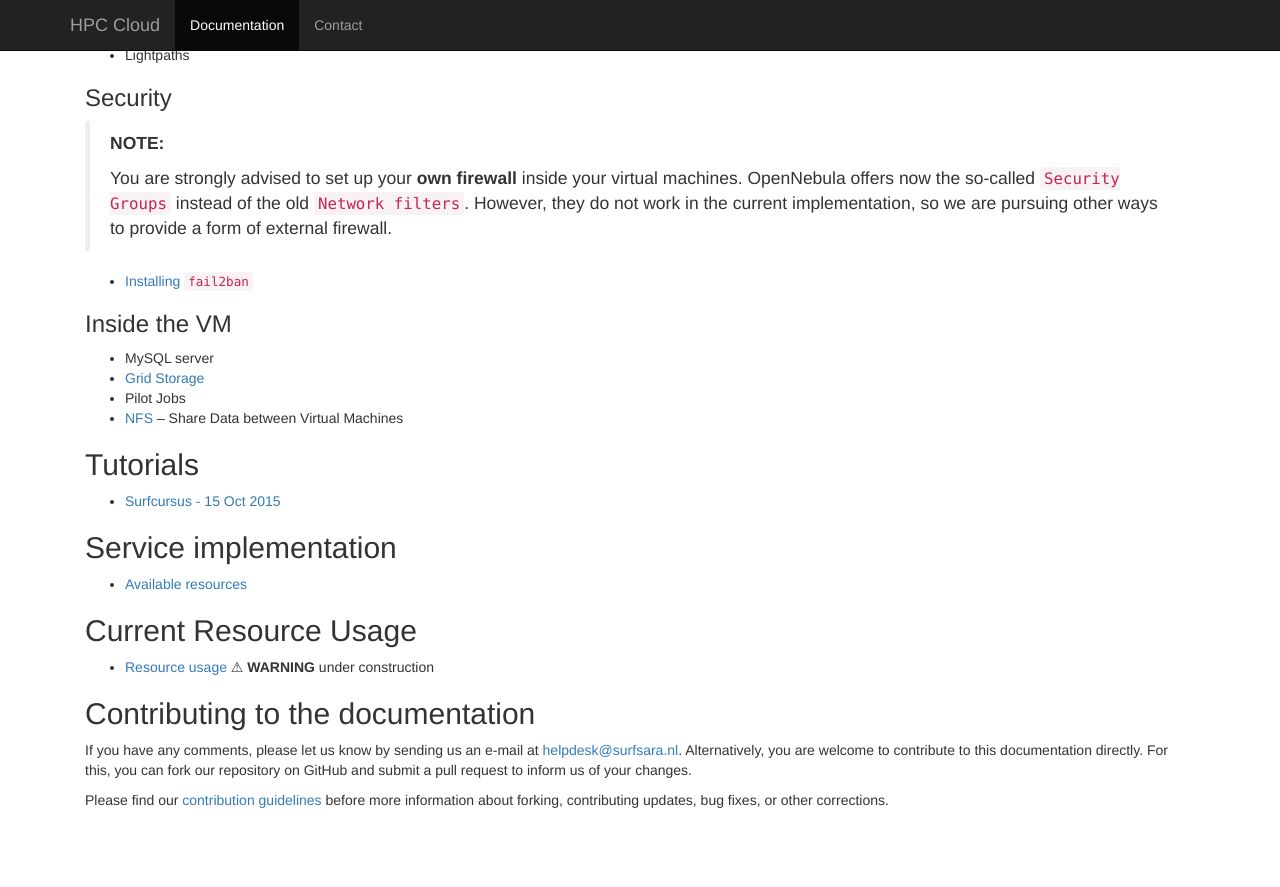
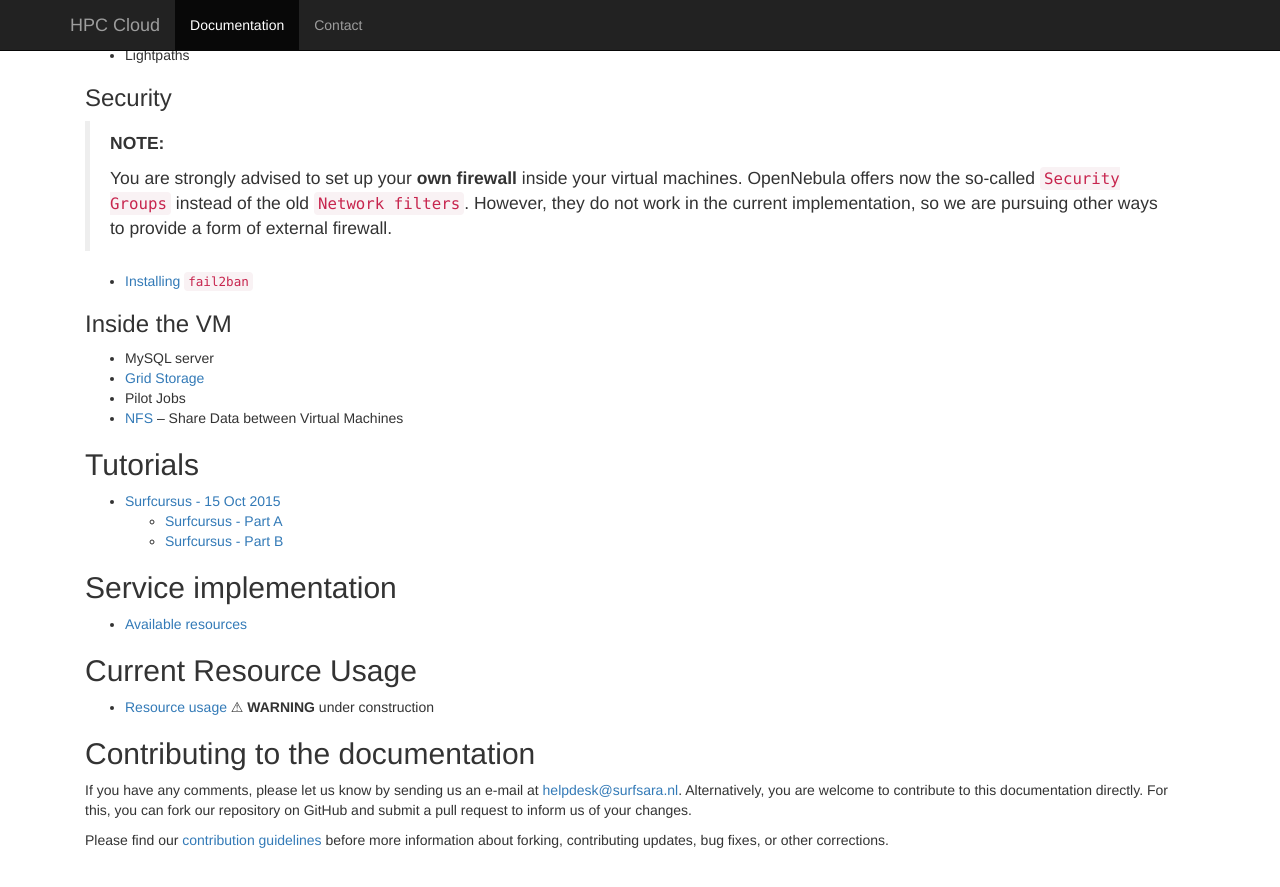
Before and after one commit to sara-nl/clouddocs, a Jekyll site: the page built from index.markdown, in a window 1280 px wide and 900 px high, scrolled down 1213 px. Shown: the top 887 px of the window. Built offline with Jekyll 4.4.1, drawn with Linux system fonts in a browser that asks for light colours; before the commit the page ends 2073 px from its top, so only the background shows below that.

Commit message:
entrypages for surfcursus

```diff
--- a/index.markdown
+++ b/index.markdown
@@ -68,6 +68,8 @@ layout: default
 
 ## Tutorials
 * [Surfcursus - 15 Oct 2015](surfcursus-2015-Oct-15)
+  * [Surfcursus - Part A](surfcursus-part-A-2015-Oct-15)
+  * [Surfcursus - Part B](surfcursus-part-B-2015-Oct-15)
 
 ## Service implementation
 * [Available resources](resources-available)
```
